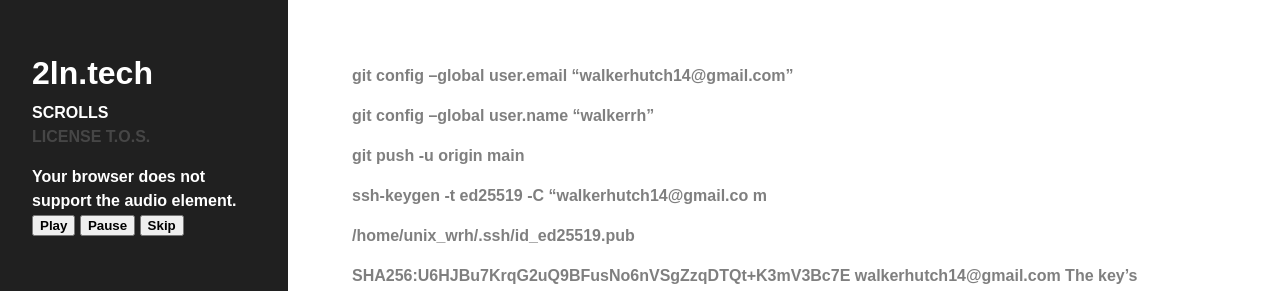
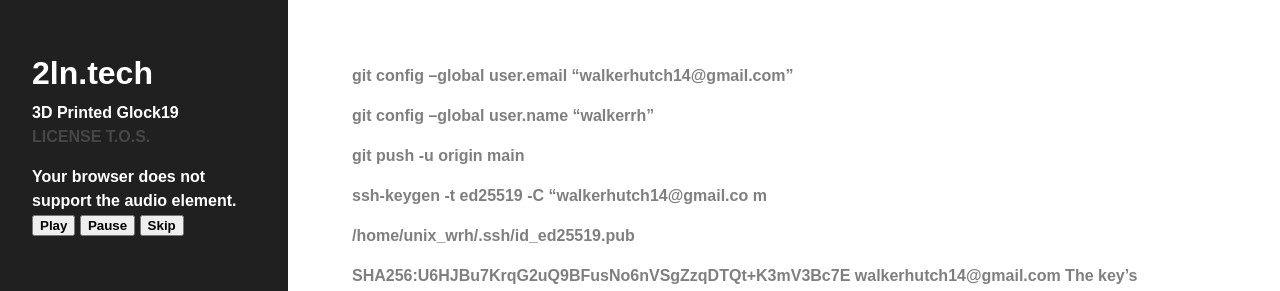
Before and after one commit to vva1kerr/vva1kerr.github.io, a Jekyll site: the page built from ssh_setup.md, in a window 1280 px wide. Shown: the top 291 px of the page. Built offline with Jekyll 4.4.1, drawn with Linux system fonts in a browser that asks for light colours; nearby versions of some CDN libraries; our own code applies the rules of GitHub Pages for plain Markdown files.

Commit message:
Update default.html

```diff
--- a/_layouts/default.html
+++ b/_layouts/default.html
@@ -17,7 +17,8 @@
             </header>
 
             <nav>
-                <a href="{{ '/SCROLLS_FOLDER/scrolls.html' | relative_url }}">SCROLLS</a>
+<!--                 <a href="{{ '/SCROLLS_FOLDER/scrolls.html' | relative_url }}">SCROLLS</a> -->
+                <a href="{{ '/SCROLLS_FOLDER/GUNS/GLOCK19/GUNS_SCROLLS.html' | relative_url }}">3D Printed Glock19</a>
             </nav>
 
             <div>
```
